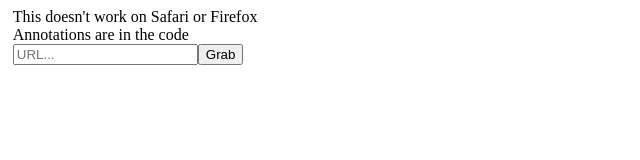
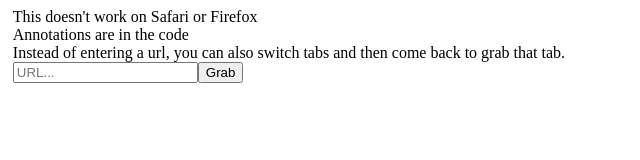
Before and after one commit to gjbertele/projects, a plain HTML site: page stuff/browser.html in a window 1280 px wide. Shown: the whole page, without its empty margins (0-640 px from the left). Drawn offline with Linux system fonts and the light colour scheme.

Commit message:
Update browser.html

```diff
--- a/stuff/browser.html
+++ b/stuff/browser.html
@@ -34,7 +34,7 @@
     </style>
     <canvas></canvas>
     <span>This doesn't work on Safari or
-        Firefox<br>Annotations are in the code<br><input type="text" placeholder='URL...'><button
+        Firefox<br>Annotations are in the code<br>Instead of entering a url, you can also switch tabs and then come back to grab that tab.<br><input type="text" placeholder='URL...'><button
             onclick="grab()">Grab</button></span><br>
     <script>
         var canvas = document.querySelector('canvas')
```
